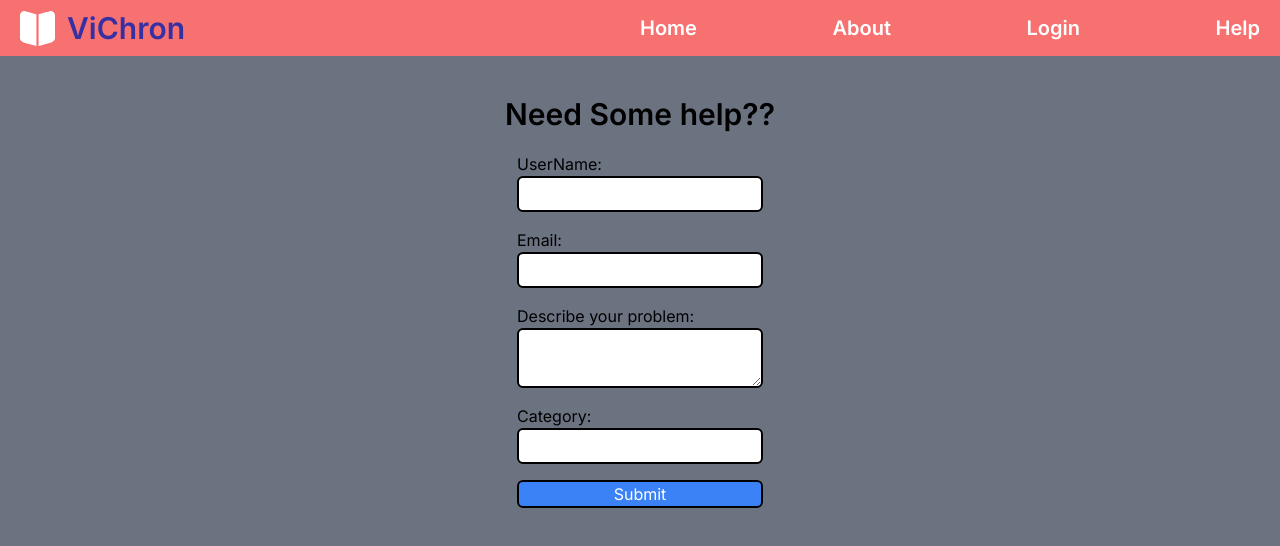
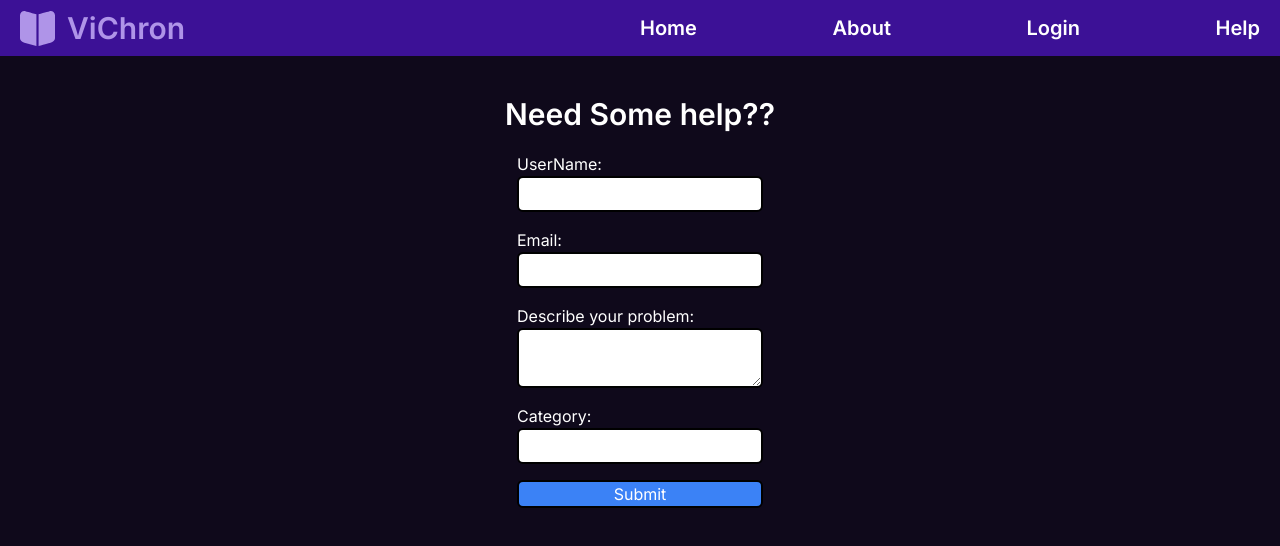
Before and after one commit to rj22ad1036/my-app, a Next.js app: page /help in a window 1280 px wide. Shown: the top 546 px of the page. Built offline with nearby package versions, Linux system fonts and the light colour scheme.

Commit message:
color change

```diff
--- a/app/about/page.jsx
+++ b/app/about/page.jsx
@@ -2,8 +2,8 @@ import React from "react";
 
 const page = () => {
   return (
-    <div className="absolute top-14 left-0 right-0 bottom-0 flex items-center justify-center bg-gray-500 p-10 sm:p-5  min-w-fit">
-      <div className="flex flex-col justify-center items-center gap-6 bg-gray-700 p-10 rounded-lg sm:gap-4 sm:p-5 min-h-fit">
+    <div className="absolute top-14 left-0 right-0 bottom-0 flex items-center justify-center  bg-[#0f091b] p-10 sm:p-5  min-w-fit">
+      <div className="flex flex-col justify-center items-center gap-6 bg-[#231440] p-10 rounded-lg sm:gap-4 sm:p-5 min-h-fit">
         <div className="text-3xl text-white font-bold sm:text-2xl">
           About Us
         </div>
--- a/app/admin/page.jsx
+++ b/app/admin/page.jsx
@@ -33,7 +33,7 @@ const page = () => {
   };
 
   return (
-    <div className="flex flex-col items-center">
+    <div className="flex flex-col items-center  bg-[#af94e8]">
       {/* button and inputs */}
       <button
         onClick={handleClick}
--- a/app/help/page.jsx
+++ b/app/help/page.jsx
@@ -14,8 +14,8 @@ function HelpPage() {
   };
 
   return (
-    <div className=" absolute w-full h-full flex flex-col pt-10 items-center  gap-5 bg-gray-500">
-      <h1 className="text-3xl font-semibold ">Need Some help??</h1>
+    <div className=" absolute w-full h-full flex flex-col pt-10 items-center  gap-5  bg-[#0f091b]">
+      <h1 className="text-3xl font-semibold text-white ">Need Some help??</h1>
       {submitted ? (
         <p className="text-white">We will get to your problem soon</p>
       ) : (
@@ -23,7 +23,7 @@ function HelpPage() {
           className="flex flex-col justify-between h-64 space-y-4"
           onSubmit={handleSubmit}
         >
-          <label className="flex flex-col">
+          <label className="flex flex-col text-white">
             UserName:
             <input
               className="border-black border-2 rounded-md p-1"
@@ -32,7 +32,7 @@ function HelpPage() {
               onChange={(e) => setName(e.target.value)}
             />
           </label>
-          <label className="flex flex-col">
+          <label className="flex flex-col text-white">
             Email:
             <input
               className="border-black border-2 rounded-md p-1"
@@ -41,7 +41,7 @@ function HelpPage() {
               onChange={(e) => setEmail(e.target.value)}
             />
           </label>
-          <label className="flex flex-col">
+          <label className="flex flex-col text-white">
             Describe your problem:
             <textarea
               className="border-black border-2 rounded-md p-1 "
@@ -49,7 +49,7 @@ function HelpPage() {
               onChange={(e) => setProblem(e.target.value)}
             />
           </label>
-          <label className="flex flex-col">
+          <label className="flex flex-col text-white">
             Category:
             <input
               className="border-black border-2 rounded-md p-1"
--- a/app/home/page.jsx
+++ b/app/home/page.jsx
@@ -17,7 +17,7 @@ const page = () => {
     setBook(data);
   };
   return (
-    <div className=" absolute w-full h-full flex flex-col w-full h-full items-center pt-2 bg-gray-500  ">
+    <div className=" absolute w-full h-full flex flex-col w-full h-full items-center pt-2  bg-[#0f091b]  ">
       <div className="flex flex-wrap justify-center gap-4">
         {books.map((book) => (
           <BookCard
--- a/app/login/page.jsx
+++ b/app/login/page.jsx
@@ -12,38 +12,10 @@ const Page = () => {
   };
 
   return (
-    <div className="absolute top-14 left-0 right-0 bottom-0 flex items-center justify-center bg-gray-500">
+    <div className="absolute top-14 left-0 right-0 bottom-0 flex items-center justify-center  bg-[#0f091b]">
       <div className="border-2 border-black p-4 gap-3 flex flex-col rounded-md bg-gray-200 w-80 h-auto">
         <h2 className="text-3xl">Login with</h2>
-        {/* <form onSubmit={handleLogin} className="flex flex-col space-y-4">
-          <label className="flex flex-col">
-            Username
-            <input
-              type="text"
-              placeholder="Username"
-              value={username}
-              onChange={(e) => setUsername(e.target.value)}
-              className="mb-2 border-black border-2 rounded-md p-1"
-            />
-          </label>
-          <label className="flex flex-col">
-            Password
-            <input
-              type="password"
-              placeholder="Password"
-              value={password}
-              onChange={(e) => setPassword(e.target.value)}
-              className="mb-2 border-black border-2 rounded-md p-1"
-            />
-          </label>
-          <button
-            type="submit"
-            className="py-2 px-4 bg-blue-500 text-white border-2 border-black rounded-md"
-          >
-            Login
-          </button>
-        </form> */}
-        {/* <span className="text-center ">OR</span> */}
+
         <div className="flex flex-col space-y-4 mt-4">
           <SigninButton />
           <button className="py-2 px-4 w-72 bg-black text-white border-2 border-black rounded-md">
--- a/app/manga/[slug]/page.jsx
+++ b/app/manga/[slug]/page.jsx
@@ -21,12 +21,12 @@ const page = ({ params }) => {
   }, [isMounted]);
 
   return (
-    <div className="absolute w-full h-full container mx-auto px-4 py-12 md:px-6 lg:py-16 bg-gray-500">
-      <div className="grid grid-cols-1 gap-8 md:grid-cols-2 lg:gap-12">
-        <div>
+    <div className="absolute w-full h-full container mx-auto px-4 py-12 md:px-6 lg:py-16  bg-[#0f091b] flex justify-center ">
+      <div className="grid grid-cols-1 gap-10 md:grid-cols-2 lg:gap-12">
+        <div className="pl-40">
           <Image
             alt="Manga Cover"
-            className="w-full rounded-lg object-cover w-64 h-96"
+            className=" rounded-lg object-cover w-64 h-96"
             height="500"
             src={book.image}
             style={{
@@ -36,21 +36,21 @@ const page = ({ params }) => {
             width="350"
           />
         </div>
-        <div className="space-y-6">
+        <div className="space-y-6 pr-20">
           <div>
-            <h1 className="text-3xl  text-white font-bold tracking-tight sm:text-4xl">
+            <h1 className="text-3xl  text-[#e3e0eb] font-bold tracking-tight sm:text-4xl">
               {book.name}
             </h1>
-            <p className="mt-2 text-gray-500 dark:text-white">
+            <p className="mt-2 text-gray-500 dark:text-[#e3e0eb]">
               By {book.author}
             </p>
           </div>
 
-          <div className="prose prose-gray text-white max-w-none dark:prose-invert">
+          <div className="prose prose-gray text-[#aea9b8] max-w-none dark:prose-invert">
             <p>{book.description}</p>
           </div>
           <div>
-            <p className="text-gray-500 dark:text-white">
+            <p className="text-gray-500 dark:text-[#e3e0eb]">
               Chapters: {book.chapter_count}
             </p>
           </div>
@@ -73,14 +73,17 @@ const page = ({ params }) => {
             )}
           </div>
           <div>
-            <p className="text-gray-500 dark:text-white mb-2">Categories:</p>
+            <p className="text-gray-500 dark:text-[#e3e0eb] mb-2">
+              Categories:
+            </p>
             <div className="flex flex-wrap gap-2">
-              <span className="px-2 py-1 text-sm font-medium text-gray-50 bg-gray-900 rounded-md">
+              <span className="px-2 py-1 text-sm font-medium text-black bg-[#e3e0eb] rounded-md">
                 {book.category}
               </span>
             </div>
           </div>
         </div>
+        <div></div>
       </div>
     </div>
   );
--- a/app/page.jsx
+++ b/app/page.jsx
@@ -2,7 +2,7 @@ import React from "react";
 
 const page = () => {
   return (
-    <div className=" absolute  w-full h-full bg-gray-500">
+    <div className=" absolute  w-full h-full bg-[#0f091b] ">
       <h1>Page</h1>
     </div>
   );
--- a/components/BookCard.jsx
+++ b/components/BookCard.jsx
@@ -21,7 +21,7 @@ const BookCard = ({
       <div className="text-md  font-bold">{name}</div>
 
       <div className="flex justify-center">
-        <Image src={image} width={200} height={300} />
+        <Image src={image} width={200} height={300} className="rounded-md" />
       </div>
     </Link>
   );
--- a/components/Navbar.jsx
+++ b/components/Navbar.jsx
@@ -4,8 +4,8 @@ import MaskIcon from "./icons/Mask";
 
 const Navbar = () => {
   return (
-    <div className="flex items-center flex-row w-full h-14 p-4 bg-red-400 pl-5 pr-5">
-      <div className="flex items-center w-1/2 text-3xl font-semibold text-indigo-800 flex-row gap-3">
+    <div className="flex items-center flex-row w-full h-14 p-4 bg-[#3c1196] pl-5 pr-5">
+      <div className="flex items-center w-1/2 text-3xl font-semibold text-[#af94e8] flex-row gap-3">
         <div>
           <BookIcon />
         </div>
--- a/components/icons/Bookicon.jsx
+++ b/components/icons/Bookicon.jsx
@@ -11,7 +11,7 @@ function BookIcon() {
       <g fill="none" fillRule="evenodd" stroke="none" strokeWidth="1">
         <g fill="#000" transform="translate(-414 -101)">
           <path
-            fill="white"
+            fill="#af94e8"
             d="M418 101a4 4 0 00-4 4v21c0 2.209 1.885 3.313 4 4l11 3v-29c-5.012-1.344-11-3-11-3zm24 0s-5.788 1.594-11.049 3H431v29c5.617-1.499 11-3 11-3 2.053-.531 4-1.791 4-4v-21a4 4 0 00-4-4z"
           ></path>
         </g>
--- a/tailwind.config.js
+++ b/tailwind.config.js
@@ -7,6 +7,9 @@ module.exports = {
   ],
   theme: {
     extend: {
+      colors: {
+        "bg-primary": "#AF94E8",
+      },
       backgroundImage: {
         "gradient-radial": "radial-gradient(var(--tw-gradient-stops))",
         "gradient-conic":
```
